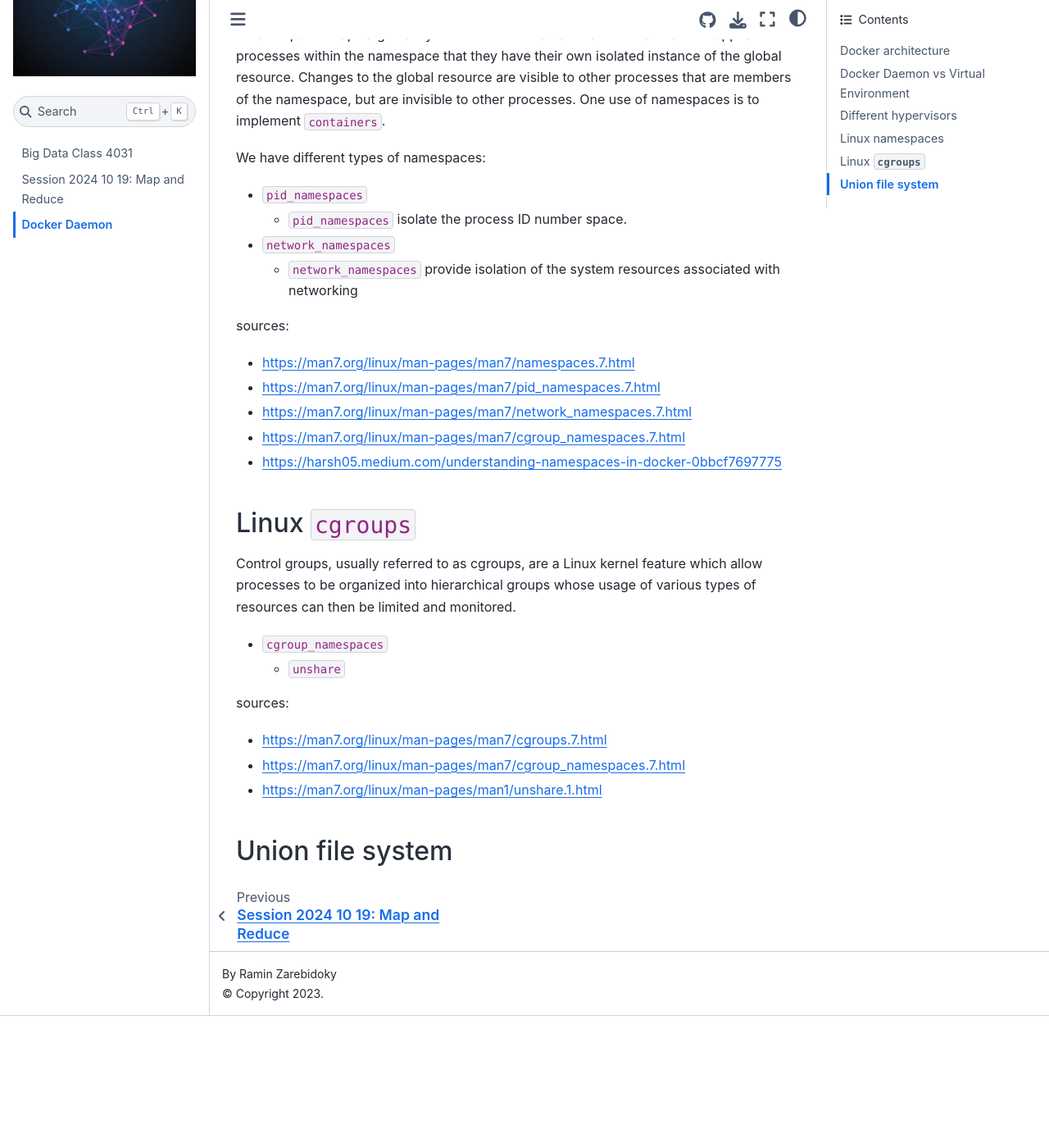
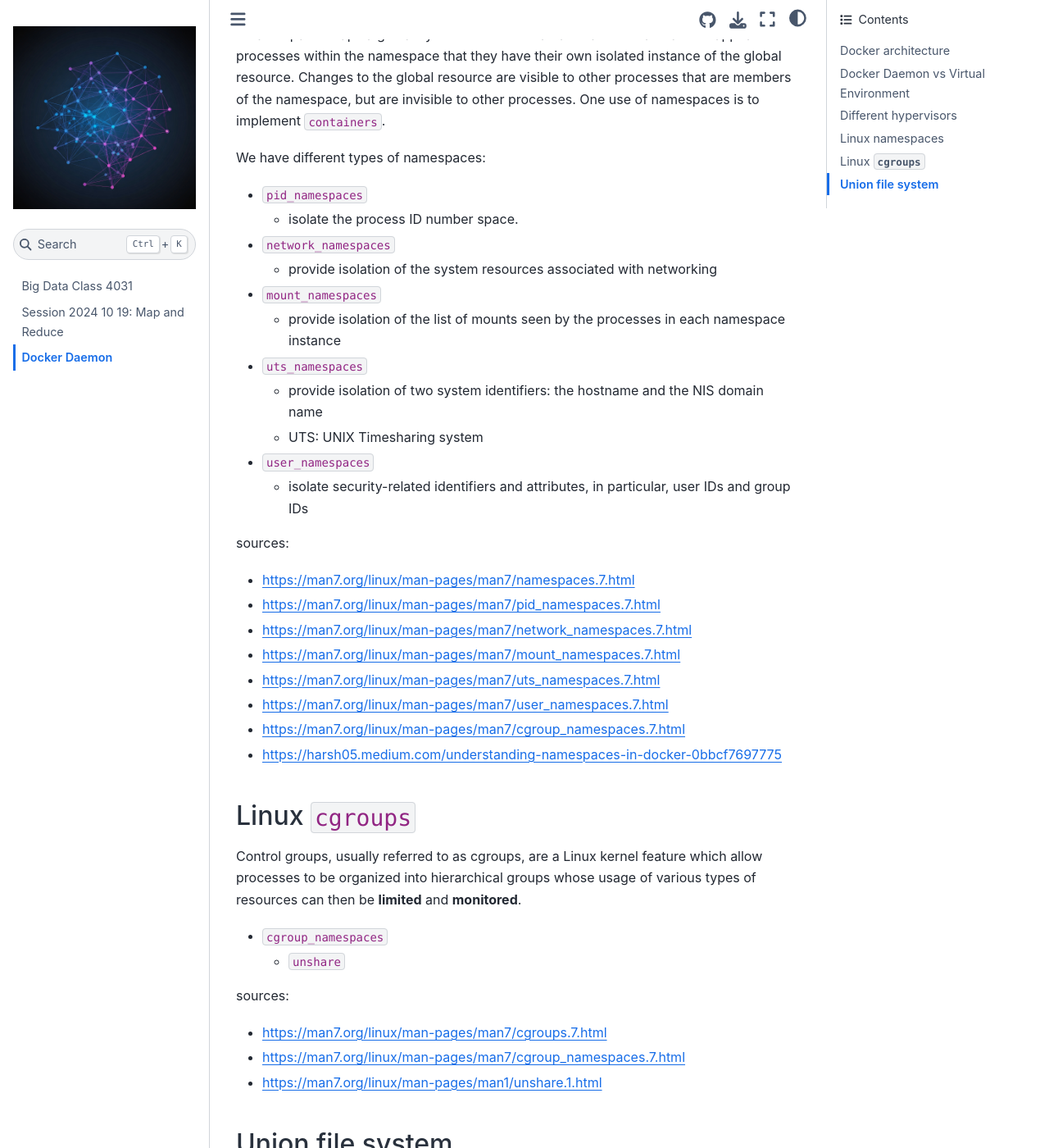
Before and after one commit to LiterallyTheOne/big_data_class_4031, a Jupyter Book: the page built from docs/docker_daemon.md, in a window 1280 px wide and 1400 px high, scrolled down 2880 px. Shown: the whole window at 82% size. Built offline with Jupyter Book 1.0.4 settings and Sphinx 7.4.7 and the Sphinx Book theme 1.1.4, drawn with Linux system fonts in a browser that asks for light colours; before the commit the page ends 4119 px from its top, so only the background shows below that.

Commit message:
Add some explanations about Linux namespaces

```diff
--- a/docs/docker_daemon.md
+++ b/docs/docker_daemon.md
@@ -82,9 +82,16 @@ One use of namespaces is to implement `containers`.
 We have different types of namespaces:
 
 * `pid_namespaces`
-  * `pid_namespaces` isolate the process ID number space.
+  * isolate the process ID number space.
 * `network_namespaces`
-  * `network_namespaces` provide isolation of the system resources associated with networking
+  * provide isolation of the system resources associated with networking
+* `mount_namespaces`
+  * provide isolation of the list of mounts seen by the processes in each namespace instance
+* `uts_namespaces`
+  * provide isolation of two system identifiers: the hostname and the NIS domain name
+  * UTS: UNIX Timesharing system
+* `user_namespaces`
+  * isolate security-related identifiers and attributes, in particular, user IDs and group IDs
 
 
 
@@ -93,6 +100,9 @@ sources:
 * https://man7.org/linux/man-pages/man7/namespaces.7.html
 * https://man7.org/linux/man-pages/man7/pid_namespaces.7.html
 * https://man7.org/linux/man-pages/man7/network_namespaces.7.html
+* https://man7.org/linux/man-pages/man7/mount_namespaces.7.html
+* https://man7.org/linux/man-pages/man7/uts_namespaces.7.html
+* https://man7.org/linux/man-pages/man7/user_namespaces.7.html
 * https://man7.org/linux/man-pages/man7/cgroup_namespaces.7.html
 * https://harsh05.medium.com/understanding-namespaces-in-docker-0bbcf7697775
 
@@ -103,7 +113,7 @@ sources:
 Control groups, usually referred to as cgroups, are a Linux
 kernel feature which allow processes to be organized into
 hierarchical groups whose usage of various types of resources can
-then be limited and monitored.
+then be **limited** and **monitored**.
 
 * `cgroup_namespaces`
     * `unshare`
```
